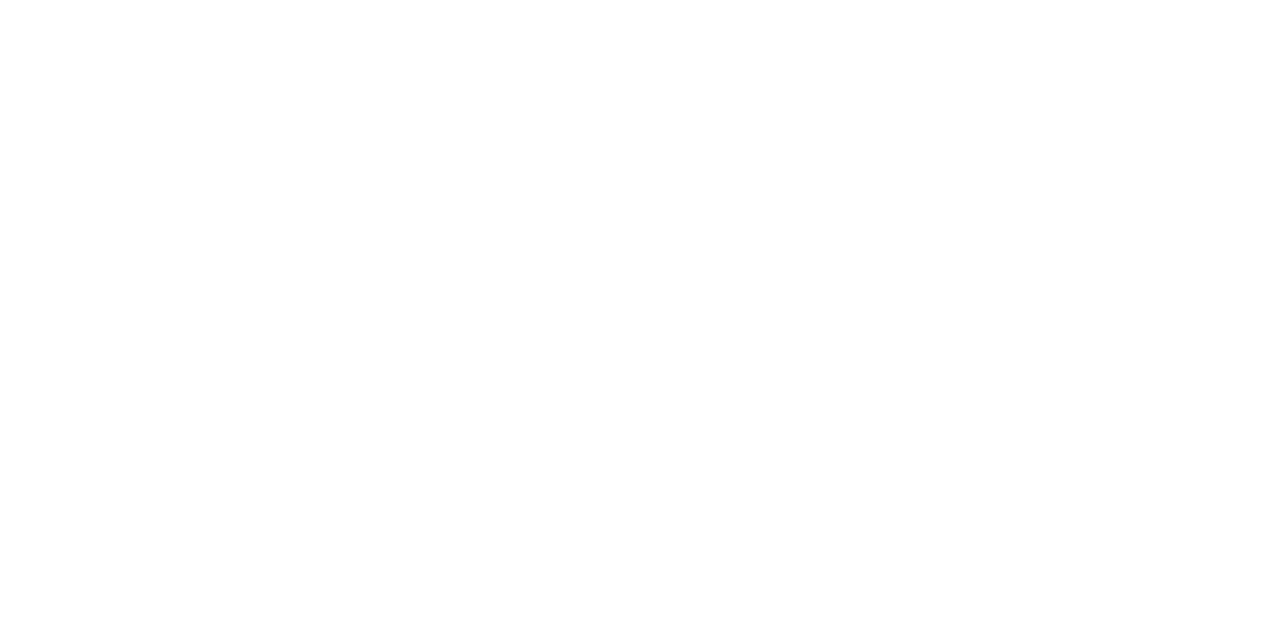
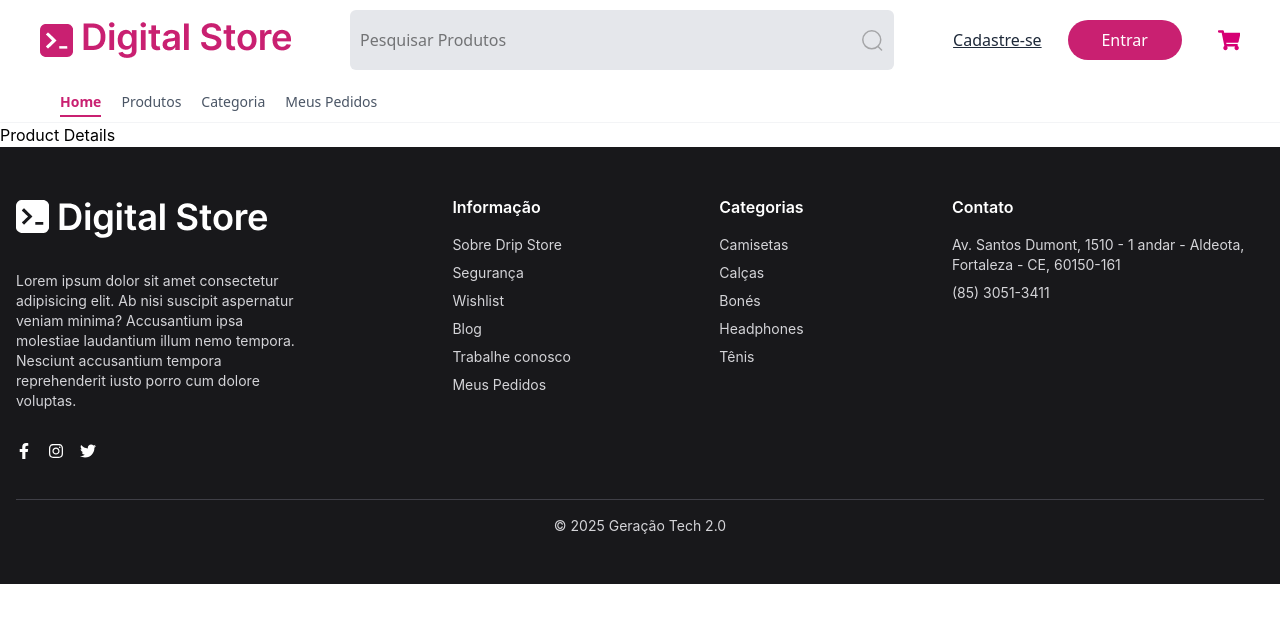
Before and after one commit to gabriel-chagas-albuquerque/projeto-drip-store, a React (Vite) app: page /products/product/1 in a window 1280 px wide. Before the commit this address had no page. Shown: the top 622 px of the page. Built offline with nearby package versions, Linux system fonts and the light colour scheme.

Commit message:
Salvar alterações iniciais

```diff
--- /dev/null
+++ b/src/components/ProductDetails.jsx
@@ -0,0 +1,10 @@
+
+const ProductDetails = () => {
+    return (
+        <>
+        <h1>Product Details</h1>
+        </>
+     );
+}
+
+export default ProductDetails;
--- /dev/null
+++ b/src/layouts/ProductsLayout.jsx
@@ -0,0 +1,9 @@
+import { Outlet } from "react-router-dom";
+
+const ProductsLayout = () => {
+    return (
+        <Outlet />
+     );
+}
+
+export default ProductsLayout;
--- a/src/routes/Routes.jsx
+++ b/src/routes/Routes.jsx
@@ -2,6 +2,8 @@
 import PageLayout from "../layouts/PageLayout";
 import Home from "../pages/Home";
 import Products from "../pages/Products";
+import ProductDetails from "../components/ProductDetails";
+import ProductsLayout from "../layouts/ProductsLayout";
 
 const AppRoutes = () => {
     return (
@@ -9,7 +11,10 @@
             <Routes>
                 <Route path='/' element= {<PageLayout />}>
                     <Route index element= {<Home />} />
-                    <Route path='/products' element={<Products />} />
+                    <Route path='/products' element={<ProductsLayout />}>
+                        <Route index element={<Products />} />
+                        <Route path="product/:id" element={<ProductDetails />} />
+                    </Route>
                 </Route>
             </Routes>
         </BrowserRouter>
```
